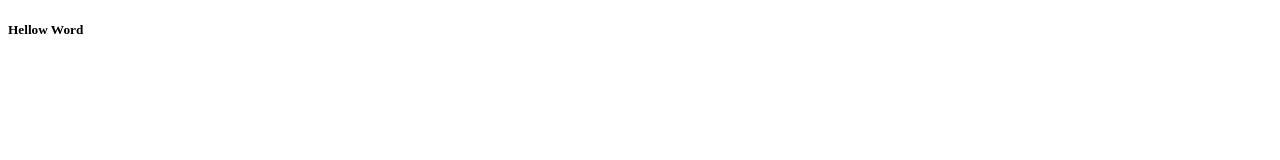
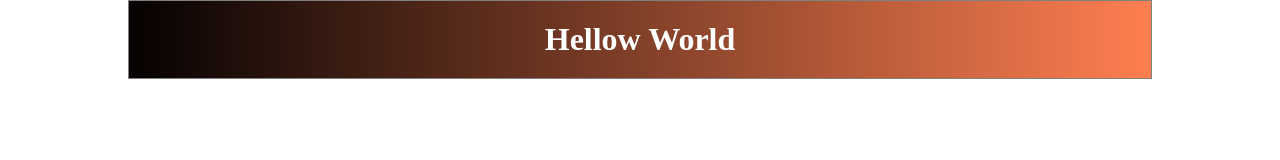
Before and after one commit to suraz-101/js-basics, a plain HTML site: page git/hello.html in a window 1280 px wide. Drawn offline with Linux system fonts and the light colour scheme.

Commit message:
adding css

```diff
--- a/git/hello.html
+++ b/git/hello.html
@@ -5,8 +5,32 @@
     <meta http-equiv="X-UA-Compatible" content="IE=edge" />
     <meta name="viewport" content="width=device-width, initial-scale=1.0" />
     <title>Document</title>
+    <style>
+      * {
+        padding: 0;
+        margin: 0;
+        box-sizing: border-box;
+      }
+
+      .container {
+        border: 1px solid gray;
+        width: 80%;
+        margin: auto;
+        text-align: center;
+        padding: 20px;
+        background: linear-gradient(to right, rgb(5, 1, 1), coral);
+      }
+
+      .container .inner-container h1 {
+        color: white;
+      }
+    </style>
   </head>
   <body>
-    <h5>Hellow Word</h5>
+    <div class="container">
+      <div class="inner-container">
+        <h1>Hellow World</h1>
+      </div>
+    </div>
   </body>
 </html>
```
